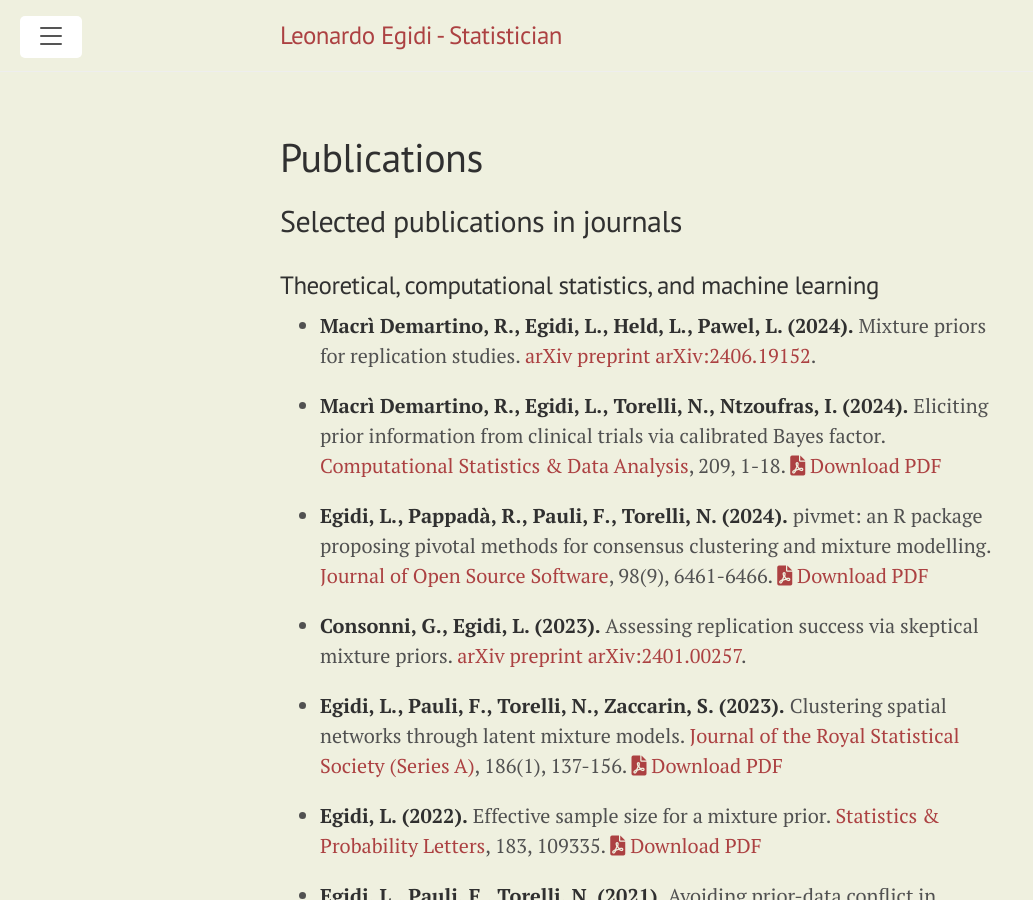
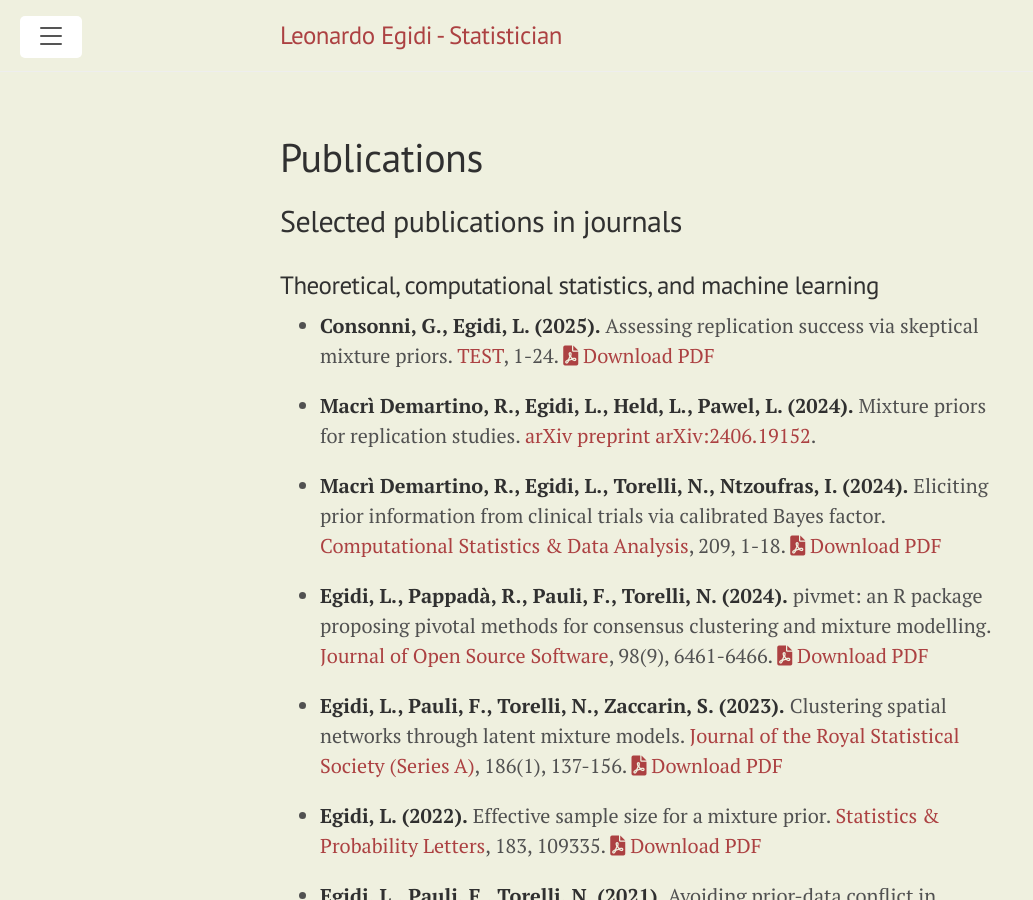
Before and after one commit to LeoEgidi/leoegidi.github.io, a Jekyll site: the page built from publications.md, in a window 1280 px wide and 900 px high. Shown: the whole window, without its empty margins (0-1033 px from the left). Built offline with Jekyll 4.4.1, drawn with Linux system fonts in a browser that asks for light colours; Markdown is read by kramdown in place of the engine named in the settings.

Commit message:
test paper

```diff
--- a/publications.md
+++ b/publications.md
@@ -12,6 +12,11 @@ desciption: "List of academic publications of Leonardo Egidi"
 
 ### Theoretical, computational statistics, and machine learning
 
+- **Consonni, G., Egidi, L. (2025).** Assessing replication success via skeptical mixture priors. [TEST](https://link.springer.com/article/10.1007/s11749-025-00985-7){:target="_blank" rel="noopener noreferrer"}, 1-24.
+<a href="{{ '/paper/paper_test.pdf' | relative_url }}" target="_blank">
+    <i class="fas fa-file-pdf"></i> Download PDF
+</a>
+
 - **Macrì Demartino, R., Egidi, L., Held, L., Pawel, L. (2024).** Mixture priors for replication studies. [arXiv preprint arXiv:2406.19152](https://arxiv.org/abs/2406.19152){:target="_blank" rel="noopener noreferrer"}.
 
 - **Macrì Demartino, R., Egidi, L., Torelli, N., Ntzoufras, I. (2024).** Eliciting prior information from clinical trials via calibrated Bayes factor. [Computational Statistics & Data Analysis](https://www.sciencedirect.com/science/article/pii/S0167947325000568){:target="_blank" rel="noopener noreferrer"}, 209, 1-18.
@@ -23,8 +28,6 @@ desciption: "List of academic publications of Leonardo Egidi"
 <a href="{{ '/paper/paper_pivmet_final.pdf' | relative_url }}" target="_blank">
     <i class="fas fa-file-pdf"></i> Download PDF
 </a>
-
-- **Consonni, G., Egidi, L. (2023).** Assessing replication success via skeptical mixture priors. [arXiv preprint arXiv:2401.00257](https://arxiv.org/html/2401.00257v1){:target="_blank" rel="noopener noreferrer"}.
 
 - **Egidi, L., Pauli, F., Torelli, N., Zaccarin, S. (2023).** Clustering spatial networks through latent mixture models. [Journal of the Royal Statistical Society (Series A)](https://rss.onlinelibrary.wiley.com/journal/1467985x){:target="_blank" rel="noopener noreferrer"}, 186(1), 137-156.
 <a href="{{ '/paper/clustering.pdf' | relative_url }}" target="_blank">
```
Also changed, not shown: 1 other file.
